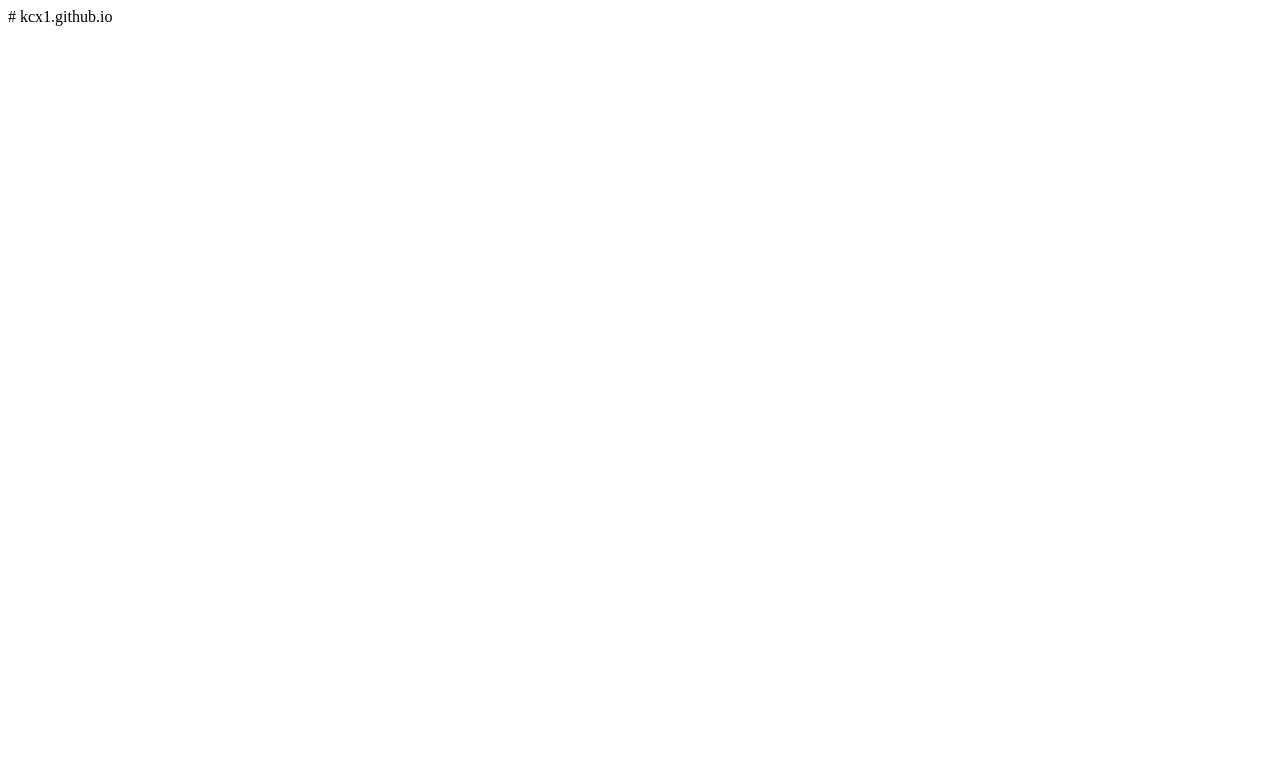
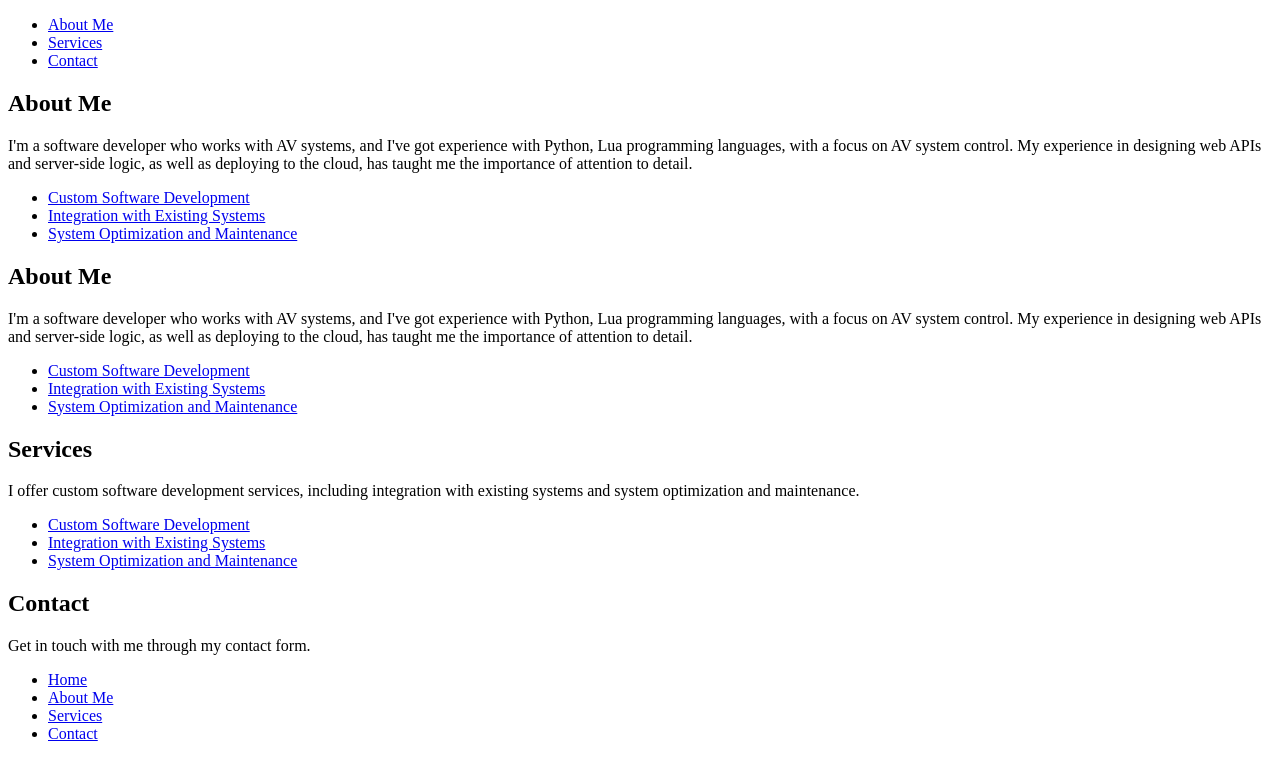
Before and after one commit to kcx1/kcx1.github.io, a plain HTML site: page index.html in a window 1280 px wide. Drawn offline with nearby package versions, Linux system fonts and the light colour scheme.

Commit message:
Update index.html

```diff
--- a/index.html
+++ b/index.html
@@ -1 +1,77 @@
-# kcx1.github.io
+<!DOCTYPE html>
+<html lang="en">
+<head>
+    <meta charset="UTF-8">
+    <title>Kcx1 Codes</title>
+    <link rel="stylesheet" href="https://cdnjs.cloudflare.com/ajax/libs/font-awesome/5.15.3/css/all.min.css">
+</head>
+<body>
+    <!-- Header Section -->
+    <header id="home">
+        <nav>
+            <ul>
+                <li><a href="#about">About Me</a></li>
+                <li><a href="#services">Services</a></li>
+                <li><a href="#contact">Contact</a></li>
+            </ul>
+        </nav>
+    </header>
+
+    <!-- Main Section -->
+    <main id="about">
+        <section id="about-me">
+            <h1>About Me</h1>
+            <p>I'm a software developer who works with AV systems, and I've got experience with Python, Lua programming languages, with a focus on AV system control. My experience in designing web APIs and server-side logic, as well as deploying to the cloud, has taught me the importance of attention to detail.</p>
+            <ul>
+                <li><a href="#custom-software-development">Custom Software Development</a></li>
+                <li><a href="#integration-with-existing-systems">Integration with Existing Systems</a></li>
+                <li><a href="#system-optimization-and-maintenance">System Optimization and Maintenance</a></li>
+            </ul>
+        </section>
+
+        <!-- About Me Section -->
+        <section id="about-me">
+            <h1>About Me</h1>
+            <p>I'm a software developer who works with AV systems, and I've got experience with Python, Lua programming languages, with a focus on AV system control. My experience in designing web APIs and server-side logic, as well as deploying to the cloud, has taught me the importance of attention to detail.</p>
+            <ul>
+                <li><a href="#custom-software-development">Custom Software Development</a></li>
+                <li><a href="#integration-with-existing-systems">Integration with Existing Systems</a></li>
+                <li><a href="#system-optimization-and-maintenance">System Optimization and Maintenance</a></li>
+            </ul>
+        </section>
+
+        <!-- Services Section -->
+        <section id="services">
+            <h1>Services</h1>
+            <p>I offer custom software development services, including integration with existing systems and system optimization and maintenance.</p>
+            <ul>
+                <li><a href="#custom-software-development">Custom Software Development</a></li>
+                <li><a href="#integration-with-existing-systems">Integration with Existing Systems</a></li>
+                <li><a href="#system-optimization-and-maintenance">System Optimization and Maintenance</a></li>
+            </ul>
+        </section>
+
+        <!-- Contact Section -->
+        <section id="contact">
+            <h1>Contact</h1>
+            <p>Get in touch with me through my contact form.</p>
+        </section>
+    </main>
+
+    <!-- Footer Section -->
+    <footer>
+        <nav>
+            <ul>
+                <li><a href="#home">Home</a></li>
+                <li><a href="#about">About Me</a></li>
+                <li><a href="#services">Services</a></li>
+                <li><a href="#contact">Contact</a></li>
+            </ul>
+        </nav>
+    </footer>
+
+    <!-- Script Section -->
+    <script src="https://cdnjs.cloudflare.com/ajax/libs/jquery/3.6.0/jquery.min.js"></script>
+    <script src="https://cdn.jsdelivr.net/npm/bootstrap@5.1.3/dist/js/bootstrap.bundle.min.js"></script>
+</body>
+</html>
```
